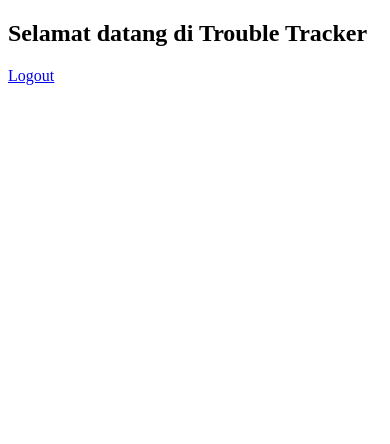
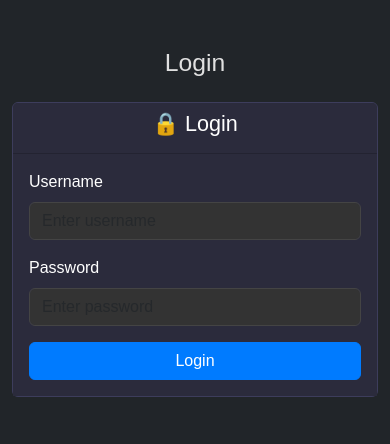
Before and after one commit to technical946/trouble-tracker, a Flask app: page / in a window 390 px wide. Shown: the top 444 px of the page. Run offline with Flask 3, Linux system fonts and the light colour scheme; the visitor is signed in with stand-in values (Sample User, id 1).

Commit message:
Initial commit

```diff
--- a/app.py
+++ b/app.py
@@ -1,31 +1,203 @@
-from flask import Flask, render_template, request, redirect, url_for, session
-from config import USER_CREDENTIALS
+from flask import Flask, render_template, request, redirect, url_for, session, send_from_directory
+from flask_sqlalchemy import SQLAlchemy
+import os
+from werkzeug.utils import secure_filename
 
 app = Flask(__name__)
-app.secret_key = 'ini_kunci_rahasia_ubah_dulu'
 
-@app.route('/login', methods=['GET', 'POST'])
-def login():
-    error = None
-    if request.method == 'POST':
-        if (request.form['username'] == USER_CREDENTIALS['username'] and
-            request.form['password'] == USER_CREDENTIALS['password']):
-            session['logged_in'] = True
-            return redirect(url_for('dashboard'))
-        else:
-            error = 'Username atau password salah.'
-    return render_template('login.html', error=error)
+# Konfigurasi Database SQLite
+app.config['SQLALCHEMY_DATABASE_URI'] = 'sqlite:///trouble_tracker.db'
+app.config['SQLALCHEMY_TRACK_MODIFICATIONS'] = False
+app.config['UPLOAD_FOLDER'] = 'uploads'
+ALLOWED_EXTENSIONS = {'pdf', 'png', 'jpg', 'jpeg'}
+db = SQLAlchemy(app)
 
+app.secret_key = 'trouble_secret'
+
+# Membuat model untuk tabel masalah mobil
+class Problem(db.Model):
+    id = db.Column(db.Integer, primary_key=True)
+    chassis = db.Column(db.String(100), nullable=False)
+    engine = db.Column(db.String(100), nullable=False)
+    deskripsi = db.Column(db.String(200), nullable=False)
+    test_level = db.Column(db.String(100), nullable=False)
+    actual_value = db.Column(db.String(100), nullable=False)
+    solusi = db.Column(db.String(200), nullable=False)
+    files = db.Column(db.String(300), nullable=True)  # Menyimpan nama file yang di-upload
+
+    def __repr__(self):
+        return f'<Problem {self.chassis} - {self.engine}>'
+
+# Fungsi untuk memeriksa ekstensi file yang di-upload
+def allowed_file(filename):
+    return '.' in filename and filename.rsplit('.', 1)[1].lower() in ALLOWED_EXTENSIONS
+
+# Rute untuk melayani file yang di-upload
+@app.route('/uploads/<filename>')
+def uploaded_file(filename):
+    return send_from_directory(app.config['UPLOAD_FOLDER'], filename)
+
+# Route untuk logout
 @app.route('/logout')
 def logout():
     session.pop('logged_in', None)
+    session.pop('role', None)
     return redirect(url_for('login'))
 
-@app.route('/')
+# Route untuk menghapus data masalah
+@app.route('/delete/<int:id>', methods=['GET', 'POST'])
+def delete_problem(id):
+    if session['role'] != 'admin':  # Hanya admin yang bisa menghapus data
+        return redirect(url_for('dashboard'))
+
+    # Menghapus data masalah dari database tanpa konfirmasi
+    problem_to_delete = Problem.query.get_or_404(id)
+    db.session.delete(problem_to_delete)
+    db.session.commit()  # Simpan perubahan ke database
+
+    return redirect(url_for('dashboard'))
+
+# Route untuk konfirmasi penghapusan
+@app.route('/confirm_delete/<int:id>', methods=['GET', 'POST'])
+def confirm_delete(id):
+    if session['role'] != 'admin':  # Hanya admin yang bisa menghapus data
+        return redirect(url_for('dashboard'))
+
+    problem_to_delete = Problem.query.get_or_404(id)
+
+    if request.method == 'POST':
+        if 'yes' in request.form:
+            # Jika user klik 'Ya', hapus data
+            db.session.delete(problem_to_delete)
+            db.session.commit()  # Simpan perubahan ke database
+            return redirect(url_for('dashboard'))
+        else:
+            # Jika user klik 'Tidak', kembali ke dashboard
+            return redirect(url_for('dashboard'))
+
+    return render_template('confirm_delete.html', problem=problem_to_delete)
+
+# Login data untuk 2 role: admin dan guest
+USER_CREDENTIALS = {
+    'admin': {'username': 'admin', 'password': 'adminpass', 'role': 'admin'},
+    'guest': {'username': 'guest', 'password': 'guestpass', 'role': 'guest'}
+}
+
+@app.route('/', methods=['GET', 'POST'])
+def login():
+    if request.method == 'POST':
+        username = request.form['username']
+        password = request.form['password']
+
+        # Cek jika user terdaftar dan password benar
+        if username in USER_CREDENTIALS and USER_CREDENTIALS[username]['password'] == password:
+            session['logged_in'] = True
+            session['role'] = USER_CREDENTIALS[username]['role']
+            return redirect(url_for('dashboard'))
+        else:
+            return "Login Failed! Invalid credentials."
+
+    return render_template('login.html')
+
+@app.route('/dashboard', methods=['GET', 'POST'])
 def dashboard():
-    if not session.get('logged_in'):
+    if 'logged_in' not in session:
         return redirect(url_for('login'))
-    return render_template('dashboard.html')
+
+    chassis_search = request.args.get('chassis', '')
+    engine_search = request.args.get('engine', '')
+    problem_search = request.args.get('problem', '')
+
+    problems = Problem.query.all()  # Mengambil semua data masalah dari database
+
+    # Filter data berdasarkan pencarian
+    if chassis_search:
+        problems = [problem for problem in problems if chassis_search.lower() in problem.chassis.lower()]
+    if engine_search:
+        problems = [problem for problem in problems if engine_search.lower() in problem.engine.lower()]
+    if problem_search:
+        problems = [problem for problem in problems if problem_search.lower() in problem.deskripsi.lower()]
+
+    if session['role'] == 'admin' and request.method == 'POST':
+        # Ambil data form untuk menambah data
+        chassis = request.form['chassis']
+        engine = request.form['engine']
+        deskripsi = request.form['deskripsi']
+        test_level = request.form['test_level']
+        actual_value = request.form['actual_value']
+        solusi = request.form['solusi']
+        uploaded_files = []
+
+        # Simpan file yang di-upload
+        for file in request.files.getlist('files'):
+            if file and allowed_file(file.filename):
+                filename = secure_filename(file.filename)
+                filepath = os.path.join(app.config['UPLOAD_FOLDER'], filename)
+                file.save(filepath)
+                uploaded_files.append(filename)
+
+        # Menambahkan data masalah baru ke database
+        new_problem = Problem(
+            chassis=chassis,
+            engine=engine,
+            deskripsi=deskripsi,
+            test_level=test_level,
+            actual_value=actual_value,
+            solusi=solusi,
+            files=",".join(uploaded_files)  # Menyimpan file yang di-upload
+        )
+        db.session.add(new_problem)
+        db.session.commit()  # Simpan perubahan ke database
+
+        # Redirect kembali ke dashboard setelah menambah data
+        return redirect(url_for('dashboard'))
+
+    return render_template('dashboard.html', problems=problems)
+
+# Route untuk menambah data masalah
+@app.route('/add_data', methods=['GET', 'POST'])
+def add_data():
+    if 'logged_in' not in session or session['role'] != 'admin':  # Hanya admin yang bisa menambah data
+        return redirect(url_for('login'))
+
+    if request.method == 'POST':
+        # Ambil data form untuk tambah data
+        chassis = request.form['chassis']
+        engine = request.form['engine']
+        deskripsi = request.form['deskripsi']
+        test_level = request.form['test_level']
+        actual_value = request.form['actual_value']
+        solusi = request.form['solusi']
+        uploaded_files = []
+
+        # Simpan file yang di-upload
+        for file in request.files.getlist('files'):
+            if file and allowed_file(file.filename):
+                filename = secure_filename(file.filename)
+                filepath = os.path.join(app.config['UPLOAD_FOLDER'], filename)
+                file.save(filepath)
+                uploaded_files.append(filename)
+
+        # Menambahkan data masalah baru ke database
+        new_problem = Problem(
+            chassis=chassis,
+            engine=engine,
+            deskripsi=deskripsi,
+            test_level=test_level,
+            actual_value=actual_value,
+            solusi=solusi,
+            files=",".join(uploaded_files)  # Menyimpan file yang di-upload
+        )
+        db.session.add(new_problem)
+        db.session.commit()  # Simpan perubahan ke database
+
+        return redirect(url_for('dashboard'))
+
+    return render_template('add_data.html')  # Halaman form tambah data
+
+# Membuat tabel jika belum ada (dengan app context)
+with app.app_context():
+    db.create_all()  # Membuat tabel jika belum ada
 
 if __name__ == '__main__':
     app.run(debug=True)
--- /dev/null
+++ b/static/style.css
@@ -0,0 +1,219 @@
+/* Dark Mode Styles */
+body {
+    background-color: #1e1e2f; /* Gelap untuk latar belakang */
+    color: #e0e0e0; /* Warna teks terang */
+    font-family: 'Arial', sans-serif;
+}
+
+.navbar {
+    background-color: #232323; /* Navbar gelap */
+    color: white;
+}
+
+.navbar-brand {
+    color: #e0e0e0 !important; /* Warna teks navbar */
+}
+
+footer {
+    background-color: #232323; /* Footer gelap */
+    color: #e0e0e0; /* Warna teks footer */
+}
+
+.card {
+    background-color: #2b2b3c; /* Card gelap */
+    border: 1px solid #3d3d5c; /* Border card */
+}
+
+.card-body {
+    color: white; /* Warna teks di card */
+}
+
+.table {
+    background-color: #121212; /* Background tabel gelap */
+    color: white;
+}
+
+.table th, .table td {
+    border: 1px solid #3d3d5c;
+    color: rgb(15, 15, 15);
+}
+
+.table-striped tbody tr:hover {
+    background-color: #44444f; /* Hover pada tabel */
+}
+
+.table-primary {
+    background-color: #333333; /* Background header tabel */
+    color: rgb(12, 12, 12);
+}
+
+.form-control {
+    background-color: #2b2b3c;
+    color: white;
+    border-color: #3d3d5c;
+}
+
+input::placeholder {
+    color: #bbbbbb; /* Warna placeholder lebih terang */
+}
+
+.btn {
+    background-color: #007bff; /* Warna tombol utama */
+    border-color: #007bff;
+    color: white; /* Menambahkan warna putih untuk teks tombol */
+}
+
+.btn:hover {
+    background-color: #0056b3; /* Warna hover tombol */
+    border-color: #0056b3;
+}
+
+.btn-success {
+    background-color: #4CAF50; /* Tombol Success */
+    border-color: #4CAF50;
+}
+
+.btn-success:hover {
+    background-color: #45a049;
+}
+
+.btn-warning {
+    background-color: #ff9800; /* Tombol Warning */
+    border-color: #ff9800;
+}
+
+.btn-warning:hover {
+    background-color: #ffb84d;
+}
+
+.btn-danger {
+    background-color: #f44336; /* Tombol Danger */
+    border-color: #f44336;
+}
+
+.btn-danger:hover {
+    background-color: #f55a5a;
+}
+
+#theme-toggle {
+    position: absolute;
+    top: 20px;
+    right: 20px;
+    z-index: 1000;
+}
+
+.card-header {
+    background-color: #444; /* Background header card */
+}
+
+/* Dark Mode Styling for Sidebar or Panels */
+.panel {
+    background-color: #222222;
+    color: white;
+    border-color: #444444;
+}
+
+/* Additional Styling for Links and Buttons */
+a {
+    color: #1e90ff; /* Warna link terang untuk lebih kontras */
+}
+
+a:hover {
+    color: #ff6347; /* Warna hover untuk link */
+}
+
+th, td {
+    color: white; /* Teks di tabel berwarna putih */
+}
+
+/* Input Fields */
+input, textarea {
+    background-color: #333333;
+    color: rgb(8, 8, 8);
+    border-color: #444444;
+}
+/* Dark Mode for Login and Add Data Pages */
+body {
+    background-color: #1e1e2f; /* Dark background */
+    color: #e0e0e0; /* Light text color */
+}
+
+.card {
+    background-color: #2b2b3c; /* Dark background for card */
+    color: white; /* White text for card */
+    border: 1px solid #3d3d5c; /* Border for card */
+}
+
+.card-header, .card-body {
+    background-color: #2b2b3c;
+    color: white;
+}
+
+.form-control {
+    background-color: #333333; /* Dark input fields */
+    color: white; /* White text in input fields */
+    border-color: #444444;
+}
+
+.btn {
+    background-color: #007bff; /* Blue buttons */
+    border-color: #007bff;
+    color: white; /* Button text in white */
+}
+
+.btn:hover {
+    background-color: #0056b3; /* Darker blue on hover */
+    border-color: #0056b3;
+}
+
+input::placeholder {
+    color: #bbbbbb; /* Placeholder text */
+}
+
+h2, h3 {
+    color: #e0e0e0; /* White headings */
+}
+/* Dark Mode for Confirm Delete Page */
+body {
+    background-color: #1e1e2f; /* Latar belakang gelap */
+    color: #e0e0e0; /* Teks terang */
+}
+
+.card {
+    background-color: #2b2b3c; /* Card dengan latar belakang gelap */
+    color: white; /* Teks dalam card */
+    border: 1px solid #3d3d5c; /* Border card */
+}
+
+.card-header, .card-body {
+    background-color: #2b2b3c;
+    color: white;
+}
+
+.table {
+    background-color: #121212; /* Tabel dengan background gelap */
+    color: white; /* Teks tabel berwarna putih */
+}
+
+.table th, .table td {
+    border: 1px solid #3d3d5c;
+}
+
+button, .btn {
+    background-color: #007bff; /* Warna tombol utama */
+    border-color: #007bff;
+    color: white; /* Warna teks tombol */
+}
+
+button:hover, .btn:hover {
+    background-color: #0056b3; /* Warna hover tombol */
+    border-color: #0056b3;
+}
+
+a {
+    color: #1e90ff; /* Warna link terang */
+}
+
+a:hover {
+    color: #ff6347; /* Warna hover link */
+}
--- a/templates/dashboard.html
+++ b/templates/dashboard.html
@@ -1,10 +1,98 @@
 <!DOCTYPE html>
-<html>
+<html lang="en">
 <head>
-    <title>Dashboard - Trouble Tracker</title>
+  <meta charset="UTF-8">
+  <title>Dashboard - Trouble Tracker</title>
+  <meta name="viewport" content="width=device-width, initial-scale=1">
+  <link href="https://cdn.jsdelivr.net/npm/bootstrap@5.3.2/dist/css/bootstrap.min.css" rel="stylesheet">
+  <link rel="stylesheet" href="{{ url_for('static', filename='style.css') }}">
 </head>
-<body>
-    <h2>Selamat datang di Trouble Tracker</h2>
-    <p><a href="/logout">Logout</a></p>
+<body class="bg-dark text-light">
+
+  <div class="container py-5">
+    <h2 class="mb-4 text-center">Mercindo Mampang Mercedes-Benz</h2>
+
+    <!-- Tombol Logout di pojok kanan atas -->
+    <a href="{{ url_for('logout') }}" class="btn btn-warning position-absolute" style="top: 10px; right: 20px;">Logout</a>
+
+    <!-- Form Pencarian -->
+    <div class="card shadow-sm mb-4">
+      <div class="card-body">
+        <form class="row g-3" method="GET" action="{{ url_for('dashboard') }}">
+          <div class="col-md-4 col-12">
+            <label for="chassis" class="form-label">Chassis</label>
+            <input type="text" name="chassis" class="form-control" id="chassis" placeholder="Contoh: W205" value="{{ request.args.get('chassis', '') }}">
+          </div>
+          <div class="col-md-4 col-12">
+            <label for="engine" class="form-label">Engine</label>
+            <input type="text" name="engine" class="form-control" id="engine" placeholder="Contoh: M264" value="{{ request.args.get('engine', '') }}">
+          </div>
+          <div class="col-md-4 col-12">
+            <label for="problem" class="form-label">Problem</label>
+            <input type="text" name="problem" class="form-control" id="problem" placeholder="Contoh: Mesin bergetar" value="{{ request.args.get('problem', '') }}">
+          </div>
+          <div class="col-12 text-end">
+            <button type="submit" class="btn btn-primary mt-2">🔍 Cari</button>
+          </div>
+        </form>
+      </div>
+    </div>
+
+    <!-- Tombol Tambah Data untuk Admin -->
+    {% if session['role'] == 'admin' %}
+    <a href="{{ url_for('add_data') }}" class="btn btn-success mb-3">Tambah Data</a>
+    {% endif %}
+
+    <!-- Tabel Data Masalah Mobil -->
+    <div class="card shadow-sm">
+      <div class="card-body">
+        <h5 class="card-title mb-3">Daftar Masalah Mobil</h5>
+        <div class="table-responsive">
+          <table class="table table-striped table-hover">
+            <thead class="table-primary">
+              <tr>
+                <th>Chassis</th>
+                <th>Engine</th>
+                <th>Problem</th>
+                <th>Test Level</th>
+                <th>Actual Value</th>
+                <th>Solusi</th>
+                <th>Dokumen</th>
+                <th>Aksi</th>
+              </tr>
+            </thead>
+            <tbody>
+              {% for problem in problems %}
+                <tr>
+                  <td>{{ problem.chassis }}</td>
+                  <td>{{ problem.engine }}</td>
+                  <td>{{ problem.deskripsi }}</td>
+                  <td>{{ problem.test_level }}</td>
+                  <td>{{ problem.actual_value }}</td>
+                  <td>{{ problem.solusi }}</td>
+                  <td>
+                    {% for file in problem.files.split(',') %}
+                      <a href="{{ url_for('uploaded_file', filename=file) }}" target="_blank">{{ file }}</a><br>
+                    {% endfor %}
+                  </td>
+                  <td>
+                    {% if session['role'] == 'admin' %}
+                      <!-- Hapus dengan Konfirmasi -->
+                      <a href="{{ url_for('confirm_delete', id=problem.id) }}" class="btn btn-warning btn-sm">Hapus</a>
+                    {% endif %}
+                  </td>
+                </tr>
+              {% endfor %}
+            </tbody>
+          </table>
+        </div>
+      </div>
+    </div>
+  </div>
+
+  <footer class="text-center py-4 text-muted">
+    &copy; {{ year }} Trouble Tracker | Alex Project
+  </footer>
+
 </body>
 </html>
--- a/templates/login.html
+++ b/templates/login.html
@@ -1,21 +1,35 @@
 <!DOCTYPE html>
-<html>
+<html lang="en">
 <head>
-    <title>Login - Trouble Tracker</title>
+  <meta charset="UTF-8">
+  <title>Login - Trouble Tracker</title>
+  <meta name="viewport" content="width=device-width, initial-scale=1">
+  <link href="https://cdn.jsdelivr.net/npm/bootstrap@5.3.2/dist/css/bootstrap.min.css" rel="stylesheet">
+  <link rel="stylesheet" href="{{ url_for('static', filename='style.css') }}">
 </head>
-<body>
-    <h2>Login</h2>
-    {% if error %}
-        <p style="color:red;">{{ error }}</p>
-    {% endif %}
-    <form method="POST">
-        <label>Username:</label><br>
-        <input type="text" name="username"><br><br>
+<body class="bg-dark text-light">
 
-        <label>Password:</label><br>
-        <input type="password" name="password"><br><br>
+  <div class="container py-5">
+    <h2 class="text-center mb-4">Login</h2>
+    <div class="card mx-auto" style="max-width: 400px;">
+      <div class="card-header">
+        <h4 class="text-center">🔒 Login</h4>
+      </div>
+      <div class="card-body">
+        <form method="POST">
+          <div class="mb-3">
+            <label for="username" class="form-label">Username</label>
+            <input type="text" class="form-control" id="username" name="username" placeholder="Enter username" required>
+          </div>
+          <div class="mb-3">
+            <label for="password" class="form-label">Password</label>
+            <input type="password" class="form-control" id="password" name="password" placeholder="Enter password" required>
+          </div>
+          <button type="submit" class="btn btn-primary w-100">Login</button>
+        </form>
+      </div>
+    </div>
+  </div>
 
-        <button type="submit">Login</button>
-    </form>
 </body>
 </html>
```
Also changed, not shown: templates/add_data.html (added, +52 -0 lines), templates/confirm_delete.html (added, +38 -0 lines), instance/trouble_tracker.db (added), uploads/Engine_Degreaser.png (added), uploads/SELANG_ANGIN_KOMPRESOR_CSL_10M.png (added), uploads/oil_pump.jpeg (added), uploads/oil_pump_1.jpeg (added), uploads/pexels-pixabay-358532.jpg (added), uploads/termometer_analog.png (added).
